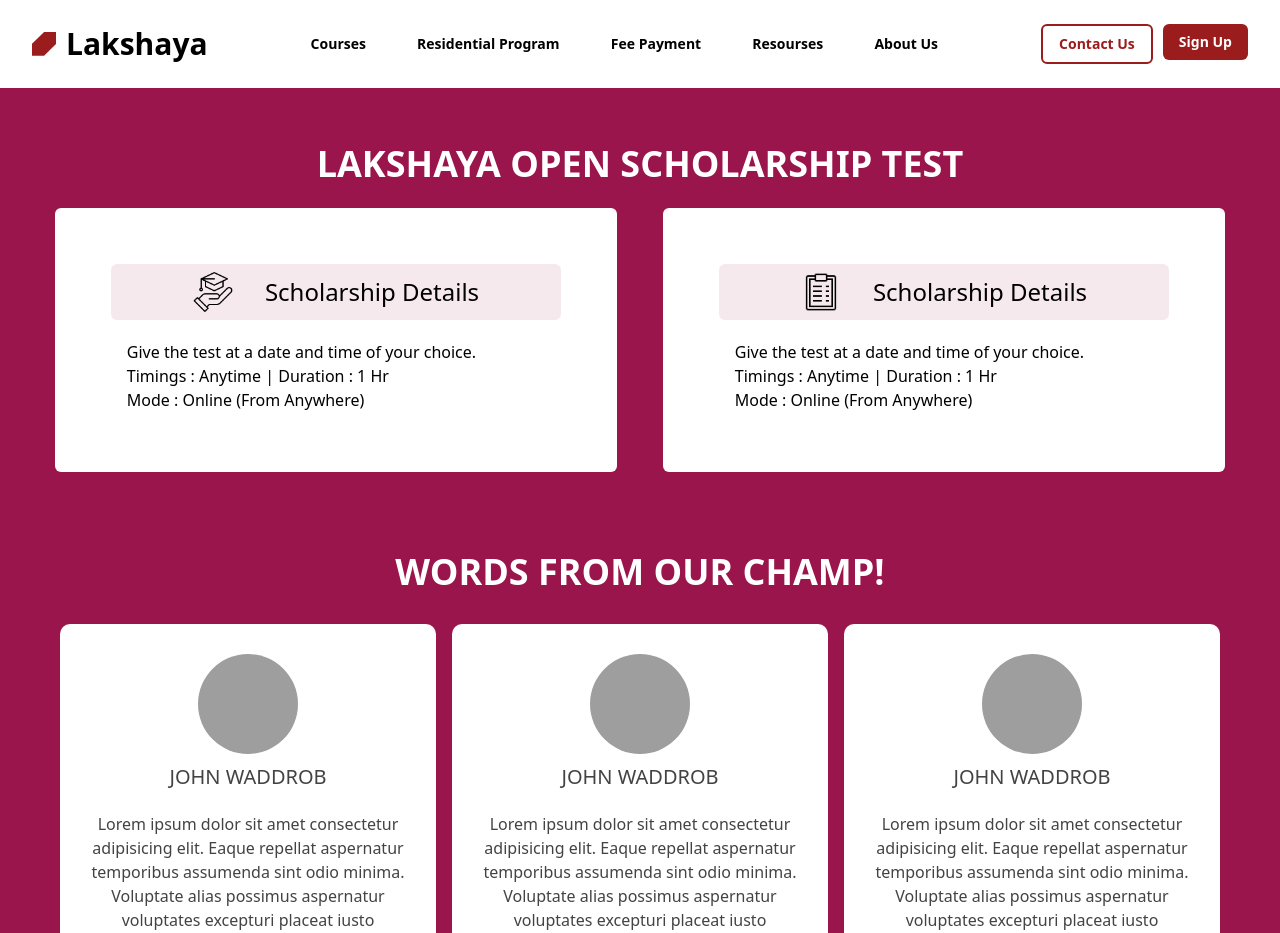
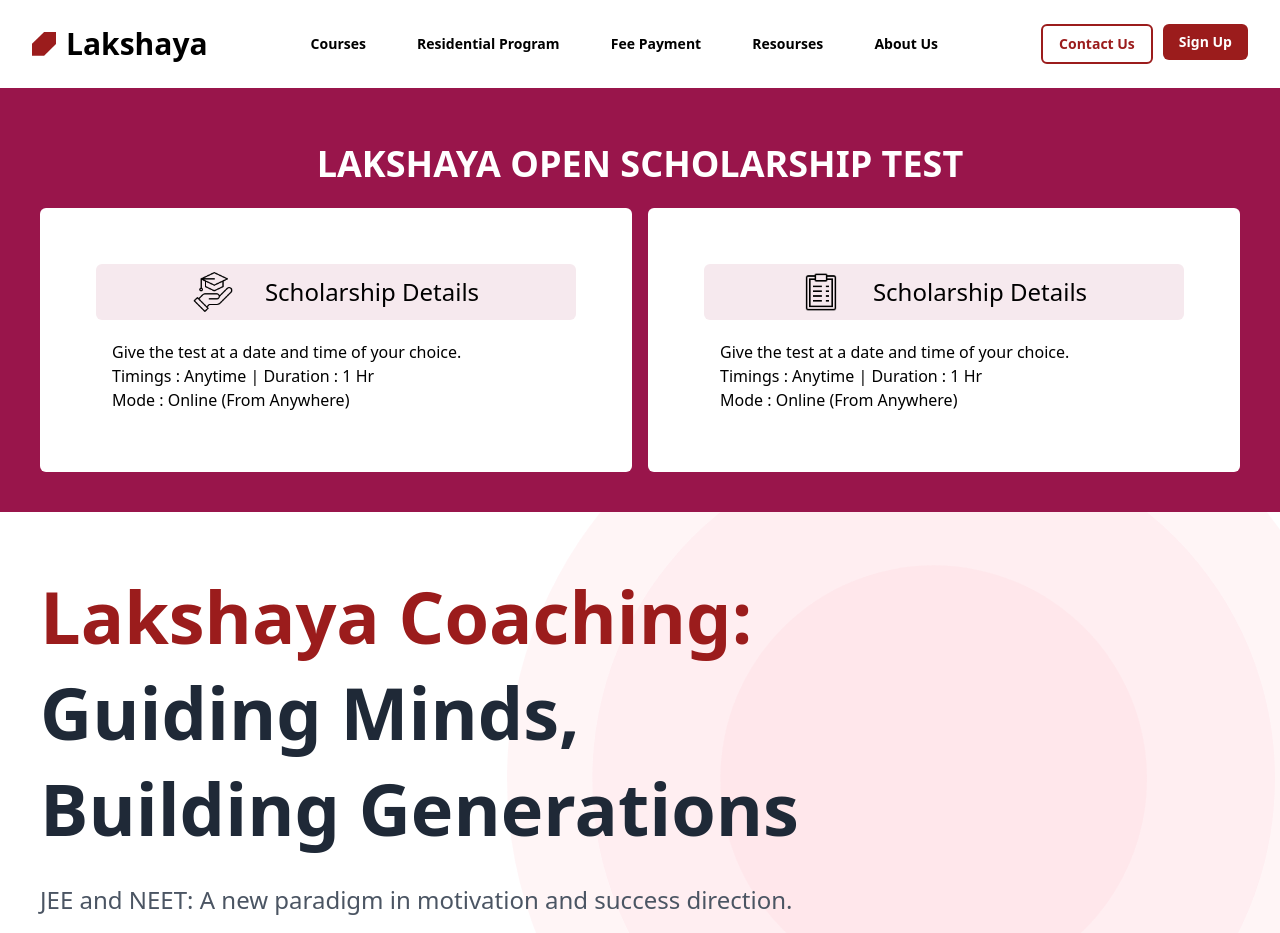
Before and after one commit to whyehtasam/Lakshaya, a React (Vite) app: page /residentialProgram in a window 1280 px wide. Shown: the top 933 px of the page. Built offline with nearby package versions, Linux system fonts and the light colour scheme; grey boxes are pictures that could not be loaded.

Commit message:
UI update: Scholarship deatail section added

```diff
--- a/src/apps/scholorship/ScholarshipDeatails.jsx
+++ b/src/apps/scholorship/ScholarshipDeatails.jsx
@@ -11,9 +11,9 @@ function scholarshipDetails() {
           <h1 className="text-center text-[#fff] text-4xl pt-4 font-bold uppercase">
             Lakshaya open scholarship test
           </h1>
-          <div className="grid lg:grid-cols-2 md:grid-cols-1 gap-4 max-w-[1200px] mx-auto mt-3">
+          <div className="grid lg:grid-cols-2 md:grid-cols-2 gap-4 max-w-[1200px] mx-auto mt-3">
 
-            <div className="m-auto mt-3 bg-[#fff]  lg:p-12  rounded-md w-[95%] p-2">
+            <div className="m-auto mt-3 bg-[#fff]  lg:p-12  rounded-md w-[100%] p-2">
               <div className="p-2 m-2  text-center rounded-md bg-[#F6E9EE] lg:space-x-8 sm:space-x-1">
                 <img className="inline w-[40px]" src={gradicon} alt="" />
                 <h2 className=" inline  text-2xl align-middle">Scholarship Details</h2>
@@ -24,7 +24,7 @@ function scholarshipDetails() {
               </p>
             </div>
 
-            <div className="m-auto mt-3 bg-[#fff] lg:p-12   rounded-md w-[95%] p-2">
+            <div className="m-auto mt-3 bg-[#fff] lg:p-12   rounded-md w-[100%] p-2">
               <div className="p-2 m-2  text-center rounded-md bg-[#F6E9EE] lg:space-x-8">
                 <img className="inline w-[40px]" src={testicon} alt="" />
                 <h2 className=" inline  text-2xl align-middle">Scholarship Details</h2>
--- a/src/apps/scholorship/Scholorship.jsx
+++ b/src/apps/scholorship/Scholorship.jsx
@@ -4,15 +4,25 @@ import AccordionD from "../../components/accordion/AccordionD";
 import ScholarshipDetails from "./ScholarshipDeatails";
 import LastYearChamps from "./LastYearChamps";
 import Container from "../../components/wrappers/Container";
+import BlobCircle from "../../components/wrappers/BlobCircle";
+import Hero from "../landing/Hero";
 
 const Scholorship = () => {
   return (
     <div>
-      <ScholarshipDetails/>
+      <ScholarshipDetails />
+
+      <div className="relative overflow-hidden">
+        <Container className=" landing">
+          <div className="absolute h-[70vh] sm:h-auto sm:w-8/12 -z-50 -right-40 -top-0 sm:-right-20 sm:-top-40  opacity-50 sm:opacity-80">
+            <BlobCircle />
+          </div>
+          <Hero />
+        </Container>
+      </div>
       <Carousel />
 
       <AccordionD />
-
 
       <LastYearChamps />
     </div>
```
